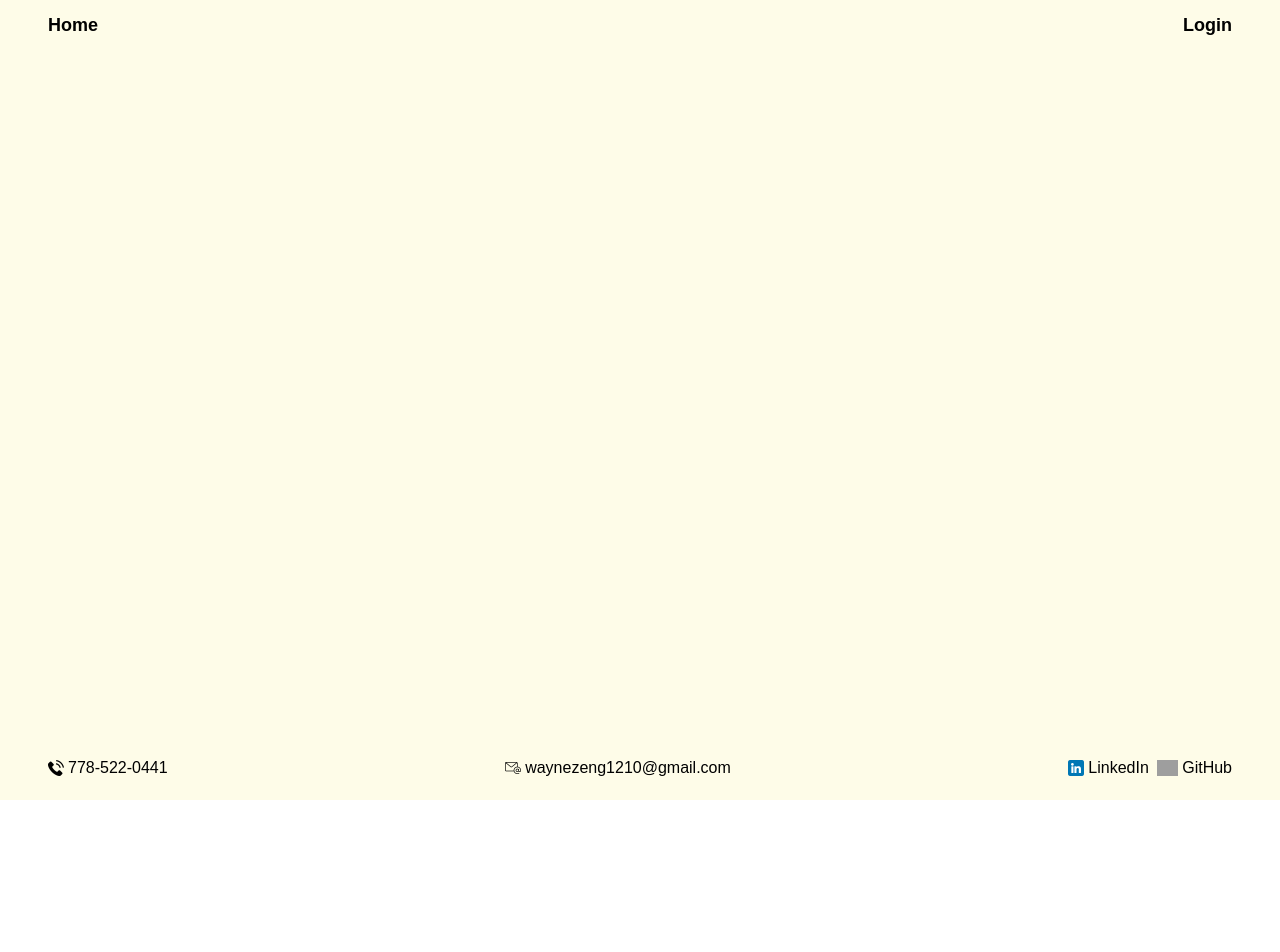
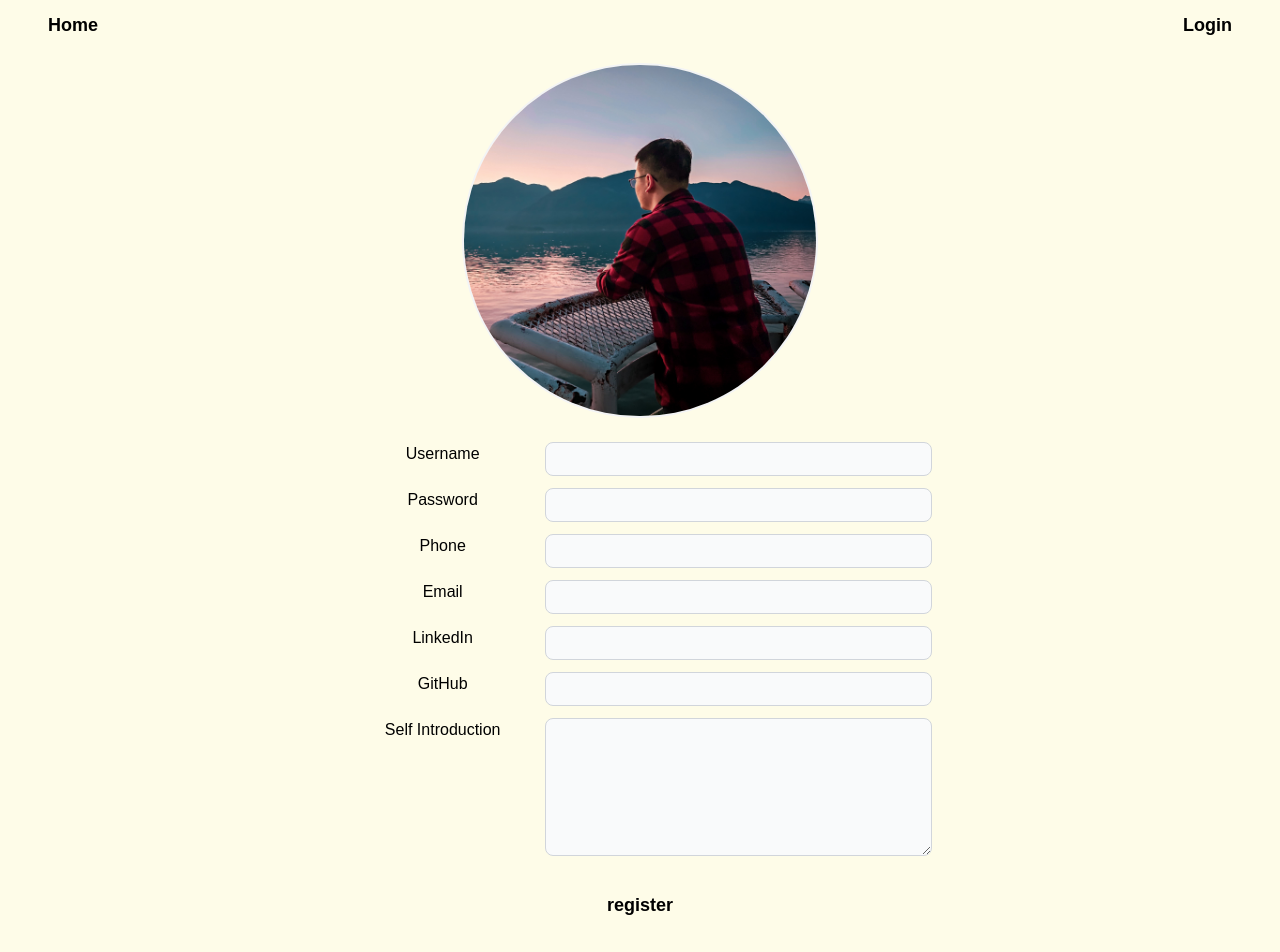
Before and after one commit to flyingmonster1210/my-website, a React (Create React App) app in the folder frontend/: page /register in a window 1280 px wide. Shown: the top 952 px of the page. Before the commit the page ends 800 px from the top, so only its background shows below. Built offline with nearby package versions, Linux system fonts and the light colour scheme; grey boxes are pictures that could not be loaded.

Commit message:
User register initial commit

```diff
--- a/frontend/public/index.html
+++ b/frontend/public/index.html
@@ -7,7 +7,7 @@
   <meta name="theme-color" content="#000000" />
   <meta name="description" content="Web site created using create-react-app" />
 
-  <title>React Redux App</title>
+  <title>My Website</title>
 </head>
 
 <body>
--- a/frontend/src/App.js
+++ b/frontend/src/App.js
@@ -18,6 +18,7 @@ function App () {
           <Route path='/login' element={<LoginPage />} />
           <Route path='/projects' element={<ProjectsPage />} />
           <Route path='/user' element={<UserPage />} />
+          <Route path='/register' element={<UserPage />} />
         </Routes>
         <Footer />
       </div>
--- a/frontend/src/components/Header.jsx
+++ b/frontend/src/components/Header.jsx
@@ -10,6 +10,16 @@ function Header() {
   const { user } = useSelector((state) => state.user)
   const token = user ? user.token : user
 
+  const registerBtn = (
+    <button
+      className="hover:text-gray-500"
+      onClick={() => {
+        navigate('/register')
+      }}
+    >
+      register
+    </button>
+  )
   const loginBtn = (
     <button
       className="hover:text-gray-500"
@@ -36,6 +46,16 @@ function Header() {
     </button>
   )
 
+  const rightBtn = () => {
+    if (token) {
+      return logoutBtn
+    } else if (url.includes('login')) {
+      return registerBtn
+    } else {
+      return loginBtn
+    }
+  }
+
   return (
     <div
       id="header"
@@ -49,7 +69,7 @@ function Header() {
       >
         Home
       </button>
-      {token ? logoutBtn : loginBtn}
+      {rightBtn()}
     </div>
   )
 }
--- a/frontend/src/pages/userPage/UserPage.jsx
+++ b/frontend/src/pages/userPage/UserPage.jsx
@@ -2,10 +2,11 @@ import { useDispatch, useSelector } from 'react-redux'
 import avatar from '../../assets/avatar.jpg'
 import { useEffect, useState } from 'react'
 import Spinner from '../../components/Spinner'
-import { useNavigate } from 'react-router-dom'
-import { update, userReset } from '../../redux/userStore/userSlice'
+import { useLocation, useNavigate } from 'react-router-dom'
+import { register, update, userReset } from '../../redux/userStore/userSlice'
 
 const UserPage = () => {
+  const url = useLocation().pathname
   const navigate = useNavigate()
   const dispatch = useDispatch()
 
@@ -13,7 +14,11 @@ const UserPage = () => {
   const projectsStore = useSelector((state) => state.projects)
   const user = userStore.user
 
+  const [isRegistering, setIsRegistering] = useState(false)
+  // if (url.includes('register')) setIsRegistering(true)
   const [formData, setFormData] = useState({
+    username: '',
+    password: '',
     phone: '',
     email: '',
     linkedin: '',
@@ -23,31 +28,62 @@ const UserPage = () => {
 
   useEffect(() => {
     if (user && user.token) {
+      // User has logined
+      if (url.includes('register')) {
+        // Should not stay on /register/
+        navigate('/user/')
+      } else {
+        // Staying on /user/
         setFormData(user)
+      }
     } else {
+      if (url.includes('register')) {
+        // User is registering
+        setIsRegistering(true)
+      } else {
+        // User is trying to get profile without login
         navigate('/login/')
+      }
     }
     return () => {
       dispatch(userReset())
     }
-  }, [navigate, user, userStore])
+  }, [navigate, url, user, userStore])
 
   const isPending = projectsStore.isPending || userStore.isPending
   if (isPending) {
     return <Spinner />
   }
 
-  const { phone, email, linkedin, github, introduction } = formData
+  const { username, password, phone, email, linkedin, github, introduction } =
+    formData
   const onSubmit = async (e) => {
     e.preventDefault()
 
     try {
+      if (isRegistering) {
+        const response = await dispatch(
+          register({
+            username,
+            password,
+            phone,
+            email,
+            linkedin,
+            github,
+            introduction,
+          })
+        ).unwrap()
+        console.log(response)
+        setIsRegistering(false)
+        navigate('/')
+      } else {
         await dispatch(
           update({
             id: user._id,
             userData: { phone, email, linkedin, github, introduction },
           })
         ).unwrap()
+      }
     } catch (error) {
       console.log('error: ', error)
     }
@@ -79,6 +115,28 @@ const UserPage = () => {
           className="rounded-full border-gray-100 border-2 w-[50%] h-[50%] md:w-[40%] md:h-[40%] lg:w-[30%] lg:h-[30%]"
         />
         <div className="grid grid-cols-3  gap-y-4 gap-x-2 p-1 text-center w-[70%] h-[50%] md:gap-y-3 md:w-[50%]">
+          <span>Username</span>
+          <input
+            id="username"
+            type="text"
+            value={username}
+            onChange={onChange}
+            className="block p-1 w-full col-span-2 text-gray-900 border border-gray-300 rounded-lg bg-gray-50"
+          />
+
+          {isRegistering ? (
+            <>
+              <span>Password</span>
+              <input
+                id="password"
+                type="text"
+                value={password}
+                onChange={onChange}
+                className="block p-1 w-full col-span-2 text-gray-900 border border-gray-300 rounded-lg bg-gray-50"
+              />
+            </>
+          ) : null}
+
           <span>Phone</span>
           <input
             id="phone"
@@ -100,7 +158,7 @@ const UserPage = () => {
           <span>LinkedIn</span>
           <input
             id="linkedin"
-            type="text"
+            type="url"
             value={linkedin}
             onChange={onChange}
             className="block p-1 w-full col-span-2 text-gray-900 border border-gray-300 rounded-lg bg-gray-50"
@@ -129,7 +187,7 @@ const UserPage = () => {
           type="submit"
           className="mt-10 p-3 text-[14px] font-semibold md:text-[18px]"
         >
-          Update
+          {isRegistering ? 'register' : 'Update'}
         </button>
       </form>
     </div>
--- a/frontend/src/redux/userStore/userSlice.js
+++ b/frontend/src/redux/userStore/userSlice.js
@@ -87,120 +87,120 @@ const userSlice = createSlice({
         state.isError = false
         state.isSuccess = false
         state.isPending = true
-        state.message = ''
+        state.errorMessage = ''
       })
       .addCase(register.fulfilled, (state, action) => {
         state.isError = false
         state.isSuccess = true
         state.isPending = false
         state.user = action.payload
-        state.message = ''
+        state.errorMessage = ''
       })
       .addCase(register.rejected, (state, action) => {
         state.isError = true
         state.isSuccess = false
         state.isPending = false
-        state.message = action.payload
+        state.errorMessage = action.payload
       })
       // login
       .addCase(login.pending, (state) => {
         state.isError = false
         state.isSuccess = false
         state.isPending = true
-        state.message = ''
+        state.errorMessage = ''
       })
       .addCase(login.fulfilled, (state, action) => {
         state.isError = false
         state.isSuccess = true
         state.isPending = false
         state.user = action.payload
-        state.message = ''
+        state.errorMessage = ''
       })
       .addCase(login.rejected, (state, action) => {
         state.isError = true
         state.isSuccess = false
         state.isPending = false
-        state.message = action.payload
+        state.errorMessage = action.payload
       })
       // update
       .addCase(update.pending, (state) => {
         state.isError = false
         state.isSuccess = false
         state.isPending = true
-        state.message = ''
+        state.errorMessage = ''
       })
       .addCase(update.fulfilled, (state, action) => {
         state.isError = false
         state.isSuccess = true
         state.isPending = false
         state.user = action.payload
-        state.message = ''
+        state.errorMessage = ''
       })
       .addCase(update.rejected, (state, action) => {
         state.isError = true
         state.isSuccess = false
         state.isPending = false
-        state.message = action.payload
+        state.errorMessage = action.payload
       })
       // logout
       .addCase(logout.pending, (state) => {
         state.isError = false
         state.isSuccess = false
         state.isPending = true
-        state.message = ''
+        state.errorMessage = ''
       })
       .addCase(logout.fulfilled, (state, action) => {
         state.isError = false
         state.isSuccess = true
         state.isPending = false
         state.user = action.payload
-        state.message = ''
+        state.errorMessage = ''
       })
       .addCase(logout.rejected, (state, action) => {
         state.isError = true
         state.isSuccess = false
         state.isPending = false
-        state.message = action.payload
+        state.errorMessage = action.payload
       })
       // getUserById
       .addCase(getUserById.pending, (state) => {
         state.isError = false
         state.isSuccess = false
         state.isPending = true
-        state.message = ''
+        state.errorMessage = ''
       })
       .addCase(getUserById.fulfilled, (state, action) => {
         state.isError = false
         state.isSuccess = true
         state.isPending = false
         state.user = action.payload
-        state.message = ''
+        state.errorMessage = ''
       })
       .addCase(getUserById.rejected, (state, action) => {
         state.isError = true
         state.isSuccess = false
         state.isPending = false
-        state.message = action.payload
+        state.errorMessage = action.payload
       })
       // loadAndSetDefaultUserInfo
       .addCase(loadAndSetDefaultUserInfo.pending, (state) => {
         state.isError = false
         state.isSuccess = false
         state.isPending = true
-        state.message = ''
+        state.errorMessage = ''
       })
       .addCase(loadAndSetDefaultUserInfo.fulfilled, (state, action) => {
         state.isError = false
         state.isSuccess = true
         state.isPending = false
         state.user = action.payload
-        state.message = ''
+        state.errorMessage = ''
       })
       .addCase(loadAndSetDefaultUserInfo.rejected, (state, action) => {
         state.isError = true
         state.isSuccess = false
         state.isPending = false
-        state.message = action.payload
+        state.errorMessage = action.payload
       })
   },
 })
```
Also changed, not shown: 1 other file (tests, documents, lock files or other folders). Lines whose indentation alone changed are shown as unchanged.
